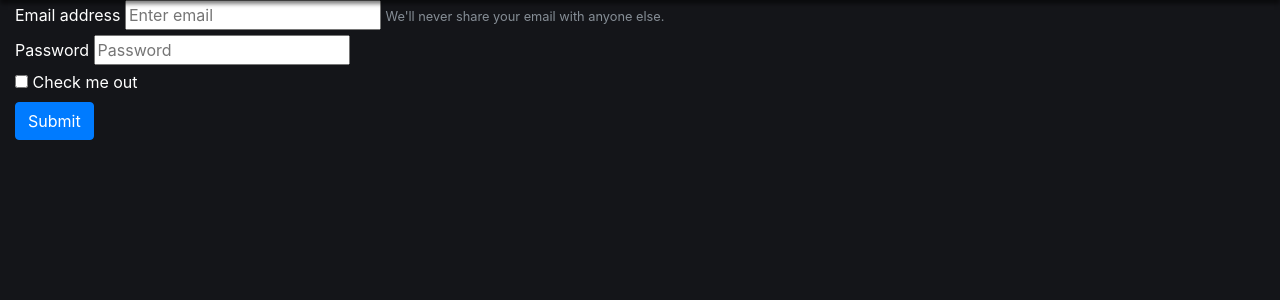
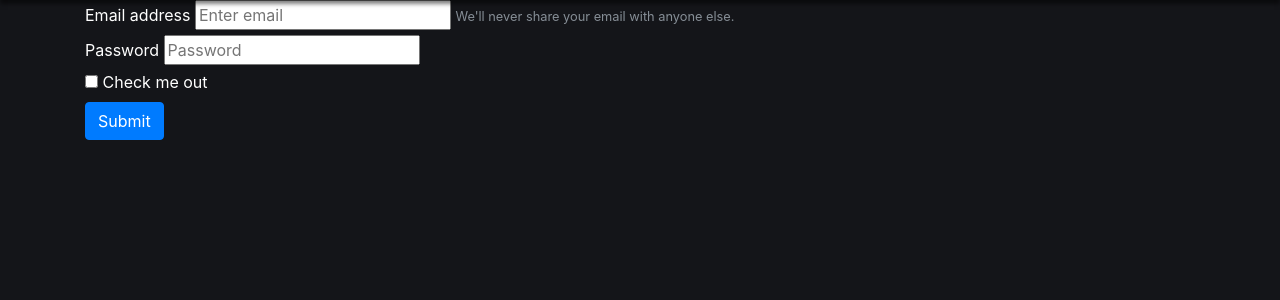
Before and after one commit to William-Barry-Aix/M3104-Projet, a PHP site: page /index.php?action=signin in a window 1280 px wide. Shown: the part 52-352 px from the top of the page. Run offline with PHP 8.4, Linux system fonts and the light colour scheme; some libraries are stand-ins or nearby versions.

Commit message:
correction des containers

```diff
--- a/public/css/design.css
+++ b/public/css/design.css
@@ -40,10 +40,6 @@ li.open .dropdown-menu .dropdown > a:before {
 
 li.nav-item:hover {
   background-color: rgba(149, 88, 8, 0.75); }
-
-@media (min-width: 576px) {
-  .container {
-    max-width: unset !important; } }
 
 .nav-pills .show > .nav-link {
   color: rgba(255, 255, 255, 0.5) !important;
@@ -3975,3 +3971,5 @@ a.text-dark:focus, a.text-dark:hover {
 @import "popover";
 @import "carousel";
 @import "print";*/
+
+/*# sourceMappingURL=design.css.map */
--- a/public/sass/design.scss
+++ b/public/sass/design.scss
@@ -69,9 +69,7 @@ li.nav-item:hover{
 	background-color: rgba(149, 88, 8, 0.75);
 }
 
-@media (min-width: 576px) {
-    .container {
-      max-width: unset !important; } }
+
 
 $dropdown-link-hover-bg: rgba(149, 88, 8, 0.75);
 $dropdown-link-active-bg: rgba(149, 88, 8, 0.75);
--- a/view/frontend/nav.php
+++ b/view/frontend/nav.php
@@ -1,5 +1,5 @@
 <?php ob_start(); ?>
-    <nav class="navbar navbar-expand-md navbar-toggleable-sm navbar-dark">
+    <nav class="navbar navbar-expand-lg navbar-toggleable-sm navbar-dark">
 
 	            <a class="navbar-brand" href="#">Navbar</a>
 	            <button class="navbar-toggler" type="button" data-toggle="collapse" data-target="#navbarSupportedContent" aria-controls="navbarSupportedContent" aria-expanded="false" aria-label="Toggle navigation">
```
Also changed, not shown: 1 other file.
